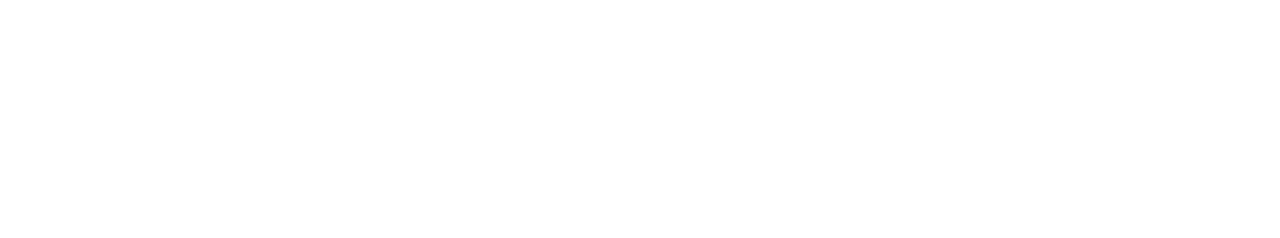
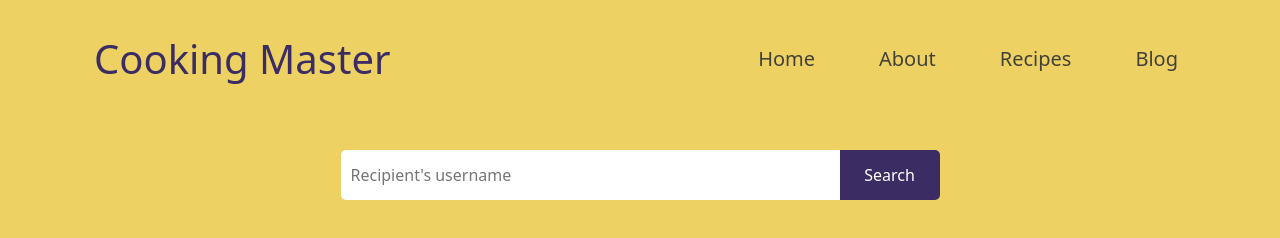
Before and after one commit to nayem1816/cooking-master, a plain HTML site: page index.html in a window 1280 px wide. Drawn offline with nearby package versions, Linux system fonts and the light colour scheme.

Commit message:
html-css

```diff
--- a/index.html
+++ b/index.html
@@ -4,10 +4,49 @@
     <meta charset="UTF-8">
     <meta name="viewport" content="width=device-width, initial-scale=1.0">
     <title>Cooking Master</title>
+    <link href="https://cdn.jsdelivr.net/npm/bootstrap@5.0.0-beta1/dist/css/bootstrap.min.css" rel="stylesheet" integrity="sha384-giJF6kkoqNQ00vy+HMDP7azOuL0xtbfIcaT9wjKHr8RbDVddVHyTfAAsrekwKmP1" crossorigin="anonymous">
     <link rel="stylesheet" href="style.css">
 </head>
 <body>
 
+    <header class="container">
+        <nav class="navbar navbar-expand-lg mt-3">
+            <div class="container-fluid">
+              <a class="navbar-brand logo" href="#">Cooking Master</a>
+              <button class="navbar-toggler" type="button" data-bs-toggle="collapse" data-bs-target="#navbarNav" aria-controls="navbarNav" aria-expanded="false" aria-label="Toggle navigation">
+                <span class="navbar-toggler-icon"></span>
+              </button>
+              <div class="collapse navbar-collapse justify-content-end menu" id="navbarNav">
+                <ul class="navbar-nav">
+                  <li class="nav-item me-5">
+                    <a class="nav-link" href="#">Home</a>
+                  </li>
+                  <li class="nav-item me-5">
+                    <a class="nav-link" href="#">About</a>
+                  </li>
+                  <li class="nav-item me-5">
+                    <a class="nav-link" href="#">Recipes</a>
+                  </li>
+                  <li class="nav-item">
+                    <a class="nav-link" href="#">Blog</a>
+                  </li>
+                </ul>
+              </div>
+            </div>
+          </nav>
+    </header>
+
+    <main class="container">
+        <div class="input-group mb-3 input-area d-flex justify-content-center mt-5">
+            <input type="text" class="border-none" placeholder="Recipient's username">
+            <button class="btn btn-outline-secondary">Search</button>
+        </div>
+
+
+        <div class="">
+
+        </div>
+    </main>
 
 
     <script src="app.js"></script>
--- a/style.css
+++ b/style.css
@@ -0,0 +1,26 @@
+body{
+    background-color: #EDD263;
+}
+.logo{
+    font-size: 40px;
+    color: #3B2D64;
+}
+.menu a{
+    font-size: 20px;
+    color: #43413A;
+}
+.input-area input{
+    width: 500px;
+    height: 50px;
+    border-radius: 5px;
+    border: none;
+    padding-left: 10px;
+}
+.input-area button{
+    width: 100px;
+    height: 50px;
+    border-radius: 5px;
+    border: none;
+    background-color: #3B2D64;
+    color: white;
+}
```
